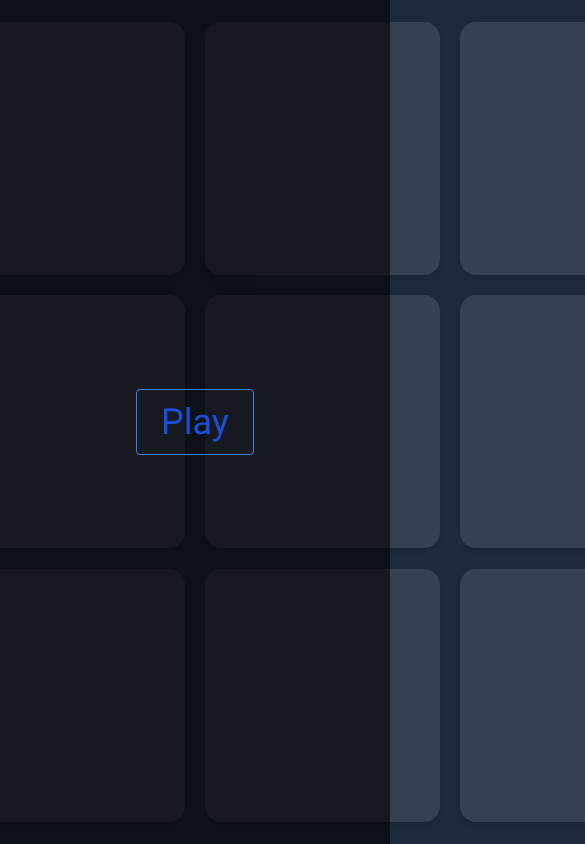
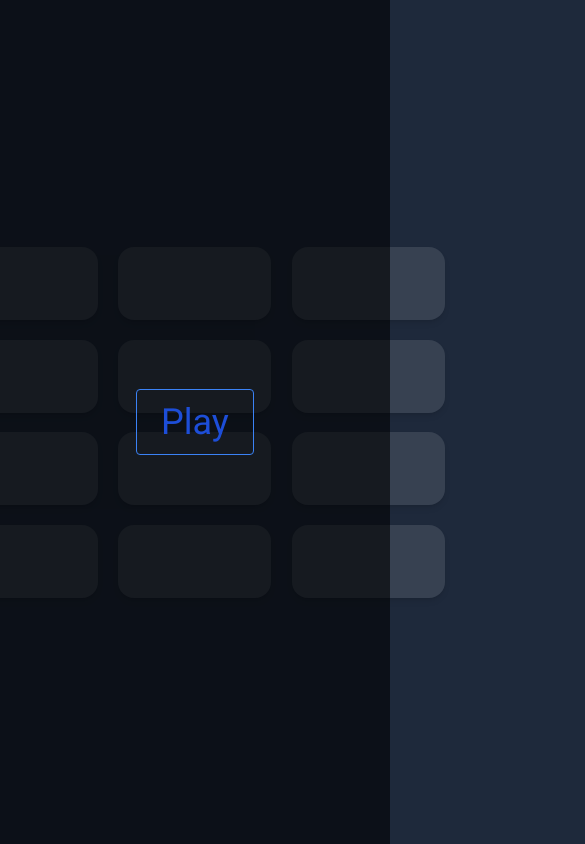
Before and after one commit to PeterPoterek/memory-game-js, a website built with Vite: page index.html in a window 390 px wide. Shown: the top 844 px of the page, 585 px wide, since content can reach past the window. Built offline with nearby package versions, Linux system fonts and the light colour scheme; what js-confetti would draw is missing.

Commit message:
media queries

```diff
--- a/style.css
+++ b/css/style.css
@@ -8,6 +8,7 @@
 
 .cardContainer {
   perspective: 3000px;
+  -webkit-tap-highlight-color: rgba(255, 255, 255, 0);
 }
 .card {
   transition: transform 1000ms;
--- a/index.html
+++ b/index.html
@@ -4,7 +4,7 @@
     <meta charset="UTF-8" />
     <link rel="icon" type="image/svg+xml" href="/vite.svg" />
     <meta name="viewport" content="width=device-width, initial-scale=1.0" />
-    <link rel="stylesheet" href="style.css" />
+    <link rel="stylesheet" href="/css/style.css" />
     <link rel="preconnect" href="https://fonts.googleapis.com" />
     <link rel="preconnect" href="https://fonts.gstatic.com" crossorigin />
     <link href="https://fonts.googleapis.com/css2?family=Roboto:ital,wght@0,300;0,400;0,700;1,400&display=swap" rel="stylesheet" />
@@ -13,10 +13,15 @@
   <body class="center bg-slate-800 text-white font-sans">
     <div class="flex h-screen items-center justify-center">
       <div id="container">
-        <div ondragstart="return false;" class="cardContainer w-[1000px] h-[800px] cursor-pointer grid grid-cols-4 gap-5">
+        <div
+          ondragstart="return false;"
+          class="cardContainer w-[500px] h-[350px] md:w-[700px] md:h-[500px] lg:w-[1000px] lg:h-[800px] cursor-pointer grid grid-cols-3 md:grid-cols-4 gap-5"
+        >
           <div class="cardWrapper transition ease-in-out hover:-translate-y-1 hover:scale-105">
             <div class="card h-full w-full relative transition-transform rotate">
-              <div class="front text-7xl h-full w-full flex justify-center items-center bg-gray-700 rounded-2xl shadow-md transition ease-in-out">
+              <div
+                class="front text-4xl md:text-5xl lg:text-7xl h-full w-full flex justify-center items-center bg-gray-700 rounded-2xl shadow-md transition ease-in-out"
+              >
                 🍎
               </div>
               <div
@@ -26,7 +31,9 @@
           </div>
           <div class="cardWrapper transition ease-in-out hover:-translate-y-1 hover:scale-105">
             <div class="card h-full w-full relative transition-transform rotate">
-              <div class="front text-7xl h-full w-full flex justify-center items-center bg-gray-700 rounded-2xl shadow-md transition ease-in-out">
+              <div
+                class="front text-4xl md:text-5xl lg:text-7xl h-full w-full flex justify-center items-center bg-gray-700 rounded-2xl shadow-md transition ease-in-out"
+              >
                 🍎
               </div>
               <div
@@ -36,7 +43,9 @@
           </div>
           <div class="cardWrapper transition ease-in-out hover:-translate-y-1 hover:scale-105">
             <div class="card h-full w-full relative transition-transform rotate">
-              <div class="front text-7xl h-full w-full flex justify-center items-center bg-gray-700 rounded-2xl shadow-md transition ease-in-out">
+              <div
+                class="front text-4xl md:text-5xl lg:text-7xl h-full w-full flex justify-center items-center bg-gray-700 rounded-2xl shadow-md transition ease-in-out"
+              >
                 🍎
               </div>
               <div
@@ -46,7 +55,9 @@
           </div>
           <div class="cardWrapper transition ease-in-out hover:-translate-y-1 hover:scale-105">
             <div class="card h-full w-full relative transition-transform rotate">
-              <div class="front text-7xl h-full w-full flex justify-center items-center bg-gray-700 rounded-2xl shadow-md transition ease-in-out">
+              <div
+                class="front text-4xl md:text-5xl lg:text-7xl h-full w-full flex justify-center items-center bg-gray-700 rounded-2xl shadow-md transition ease-in-out"
+              >
                 🍎
               </div>
               <div
@@ -56,7 +67,9 @@
           </div>
           <div class="cardWrapper transition ease-in-out hover:-translate-y-1 hover:scale-105">
             <div class="card h-full w-full relative transition-transform rotate">
-              <div class="front text-7xl h-full w-full flex justify-center items-center bg-gray-700 rounded-2xl shadow-md transition ease-in-out">
+              <div
+                class="front text-4xl md:text-5xl lg:text-7xl h-full w-full flex justify-center items-center bg-gray-700 rounded-2xl shadow-md transition ease-in-out"
+              >
                 🍎
               </div>
               <div
@@ -66,7 +79,9 @@
           </div>
           <div class="cardWrapper transition ease-in-out hover:-translate-y-1 hover:scale-105">
             <div class="card h-full w-full relative transition-transform rotate">
-              <div class="front text-7xl h-full w-full flex justify-center items-center bg-gray-700 rounded-2xl shadow-md transition ease-in-out">
+              <div
+                class="front text-4xl md:text-5xl lg:text-7xl h-full w-full flex justify-center items-center bg-gray-700 rounded-2xl shadow-md transition ease-in-out"
+              >
                 🍎
               </div>
               <div
@@ -76,7 +91,9 @@
           </div>
           <div class="cardWrapper transition ease-in-out hover:-translate-y-1 hover:scale-105">
             <div class="card h-full w-full relative transition-transform rotate">
-              <div class="front text-7xl h-full w-full flex justify-center items-center bg-gray-700 rounded-2xl shadow-md transition ease-in-out">
+              <div
+                class="front text-4xl md:text-5xl lg:text-7xl h-full w-full flex justify-center items-center bg-gray-700 rounded-2xl shadow-md transition ease-in-out"
+              >
                 🍎
               </div>
               <div
@@ -86,7 +103,9 @@
           </div>
           <div class="cardWrapper transition ease-in-out hover:-translate-y-1 hover:scale-105">
             <div class="card h-full w-full relative transition-transform rotate">
-              <div class="front text-7xl h-full w-full flex justify-center items-center bg-gray-700 rounded-2xl shadow-md transition ease-in-out">
+              <div
+                class="front text-4xl md:text-5xl lg:text-7xl h-full w-full flex justify-center items-center bg-gray-700 rounded-2xl shadow-md transition ease-in-out"
+              >
                 🍎
               </div>
               <div
@@ -96,7 +115,9 @@
           </div>
           <div class="cardWrapper transition ease-in-out hover:-translate-y-1 hover:scale-105">
             <div class="card h-full w-full relative transition-transform rotate">
-              <div class="front text-7xl h-full w-full flex justify-center items-center bg-gray-700 rounded-2xl shadow-md transition ease-in-out">
+              <div
+                class="front text-4xl md:text-5xl lg:text-7xl h-full w-full flex justify-center items-center bg-gray-700 rounded-2xl shadow-md transition ease-in-out"
+              >
                 🍎
               </div>
               <div
@@ -106,7 +127,9 @@
           </div>
           <div class="cardWrapper transition ease-in-out hover:-translate-y-1 hover:scale-105">
             <div class="card h-full w-full relative transition-transform rotate">
-              <div class="front text-7xl h-full w-full flex justify-center items-center bg-gray-700 rounded-2xl shadow-md transition ease-in-out">
+              <div
+                class="front text-4xl md:text-5xl lg:text-7xl h-full w-full flex justify-center items-center bg-gray-700 rounded-2xl shadow-md transition ease-in-out"
+              >
                 🍎
               </div>
               <div
@@ -116,7 +139,9 @@
           </div>
           <div class="cardWrapper transition ease-in-out hover:-translate-y-1 hover:scale-105">
             <div class="card h-full w-full relative transition-transform rotate">
-              <div class="front text-7xl h-full w-full flex justify-center items-center bg-gray-700 rounded-2xl shadow-md transition ease-in-out">
+              <div
+                class="front text-4xl md:text-5xl lg:text-7xl h-full w-full flex justify-center items-center bg-gray-700 rounded-2xl shadow-md transition ease-in-out"
+              >
                 🍎
               </div>
               <div
@@ -126,7 +151,9 @@
           </div>
           <div class="cardWrapper transition ease-in-out hover:-translate-y-1 hover:scale-105">
             <div class="card h-full w-full relative transition-transform rotate">
-              <div class="front text-7xl h-full w-full flex justify-center items-center bg-gray-700 rounded-2xl shadow-md transition ease-in-out">
+              <div
+                class="front text-4xl md:text-5xl lg:text-7xl h-full w-full flex justify-center items-center bg-gray-700 rounded-2xl shadow-md transition ease-in-out"
+              >
                 🍎
               </div>
               <div
```
